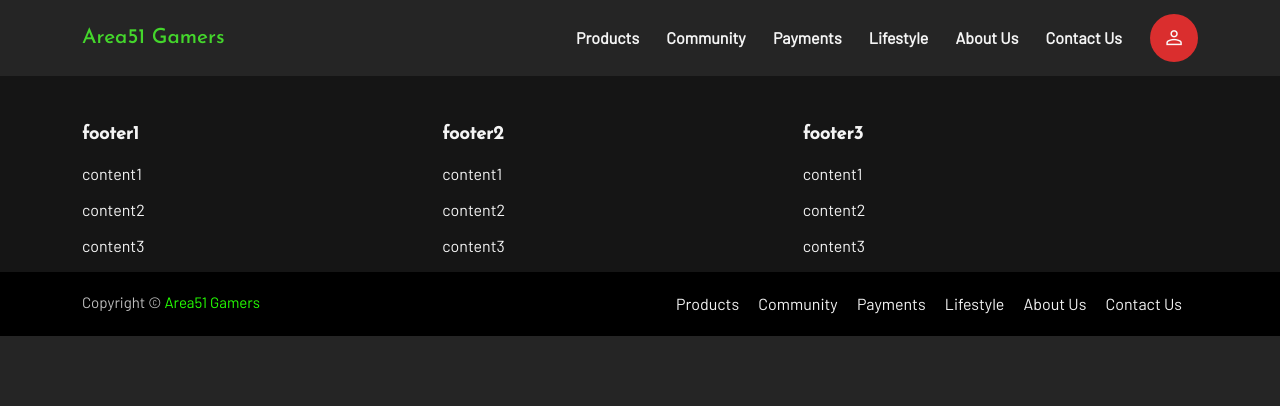
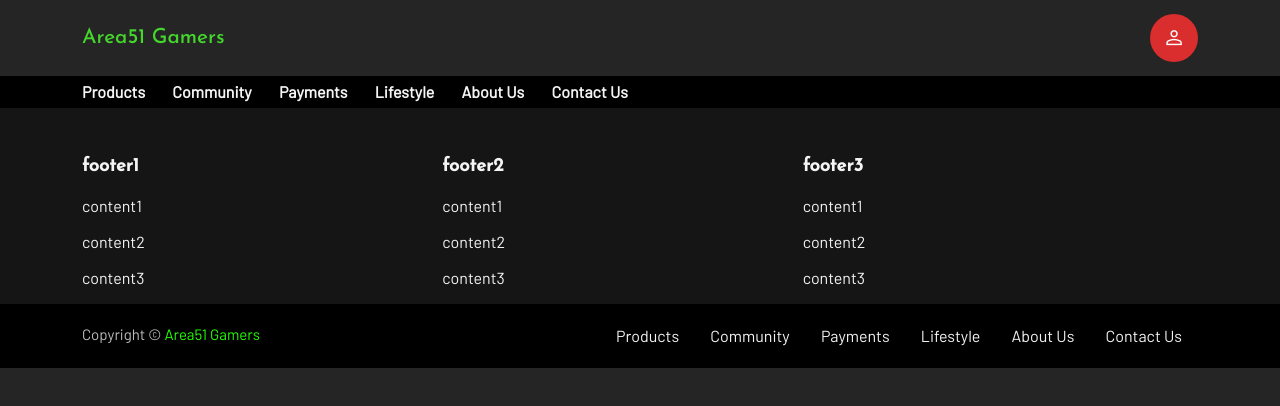
Before and after one commit to eshwinrio/area51-gamers, a plain HTML site: page index.html in a window 1280 px wide. Drawn offline with nearby package versions, Linux system fonts and the light colour scheme.

Commit message:
Moved links to overflowed container

```diff
--- a/css/components.css
+++ b/css/components.css
@@ -169,6 +169,11 @@ button.secondary,
     color: var(--color-default-light);
 }
 
+.button.smol {
+    font-size: 0.78em;
+    padding: 0.67rem 0.315rem;
+}
+
 button.icon,
 .button.icon {
     display: flex;
@@ -211,6 +216,33 @@ button.icon>.material-symbols-outlined,
 
 
 
+/* Nav styles */
+nav ul {
+    list-style: none;
+    margin: 0;
+    padding: 0;
+}
+
+nav ul li {
+    display: inline-block;
+}
+/* Nav styles ends here*/
+
+
+
+/* Header styles */
+header nav {
+    background: #000;
+    overflow-x: auto;
+}
+
+header nav ul {
+    white-space: nowrap;
+}
+/* Header styles ends here */
+
+
+
 /* Toolbar */
 .toolbar {
     --toolbar-height: 76px;
@@ -226,6 +258,7 @@ button.icon>.material-symbols-outlined,
 .toolbar .actions {
     display: flex;
     flex-direction: row-reverse;
+    flex-wrap: wrap;
     align-items: center;
 }
 
@@ -249,63 +282,10 @@ button.icon>.material-symbols-outlined,
     .toolbar .actions>*:last-child {
         margin-right: 0;
     }
-
-    .toolbar .nav-toggle {
-        display: none;
-    }
 }
 /* Toolbar styles ends here */
 
 
-
-/* Nav styles */
-nav ul {
-    position: fixed;
-    list-style: none;
-    margin: 0;
-    padding: 0;
-    background-color: var(--color-background-paper);
-    border-radius: var(--border-radius);
-    transition: all 0.5s ease-in-out;
-}
-
-nav ul .button {
-    width: 100%;
-    padding: var(--dimen-space-default);
-}
-
-nav ul.invisible {
-    display: none;
-}
-
-@media (min-width: 992px) {
-    nav ul {
-        position: relative;
-        display: block;
-        background-color: transparent;
-    }
-
-    nav ul>li {
-        display: inline-block;
-    }
-
-    nav ul .button {
-        width: 100%;
-        padding: var(--button-pad-y) var(--button-pad-x);
-    }
-
-    nav ul.invisible {
-        display: block;
-    }
-}
-/* Nav styles ends here*/
-
-
-
-header a {
-    color: inherit;
-    text-decoration: none;
-}
 
 .logo {
     font-family: var(--font-heading);
@@ -404,11 +384,3 @@ footer .category {
 .footer-bottom .button {
     font-weight: lighter;
 }
-
-.footer-bottom .button:first-child {
-    margin-left: calc(var(--button-pad-x) * -1);
-}
-
-.footer-bottom .button:last-child {
-    margin-right: calc(var(--button-pad-x) * -1);
-}
--- a/index.html
+++ b/index.html
@@ -22,14 +22,19 @@
   <header>
     <div class="container">
       <div class="toolbar">
-        <div class="logo">
-          <a href="/">Area51 Gamers</a>
+        <a href="/" class="logo">Area51 Gamers</a>
+        <div class="actions">
+          <a href="/account" class="button icon smol secondary">
+            <span class="material-symbols-outlined">person</span>
+          </a>
         </div>
-        <div class="actions">
+      </div>
+    </div>
     <nav>
-            <ul class="invisible" id="nav-menu">
+      <div class="container">
+        <ul>
           <li>
-                <a href="/products" class="button">Products</a>
+            <a href="/products" class="button edge-start">Products</a>
           </li>
           <li>
             <a href="/community" class="button">Community</a>
@@ -47,16 +52,8 @@
             <a href="/contact" class="button">Contact Us</a>
           </li>
         </ul>
-            <button type="button" class="button nav-toggle" id="nav-toggle" aria-controls="menu" aria-expanded="false">
-              <span class="material-symbols-outlined">menu</span>
-            </button>
+      </div>
     </nav>
-          <a href="/account" class="button icon secondary">
-            <span class="material-symbols-outlined">person</span>
-          </a>
-        </div>
-      </div>
-    </div>
   </header>
 
   <footer>
@@ -91,24 +88,24 @@
     <div class="footer-bottom">
       <div class="container">
         <p class="body1">Copyright &copy; <a href="#">Area51 Gamers</a></p>
-        <ul class="invisible" id="nav-menu">
+        <ul>
           <li>
-            <a href="/products" class="button">Products</a>
+            <a href="/products" class="button edge-start">Products</a>
           </li>
           <li>
-            <a href="/community" class="button">Community</a>
+            <a href="/community" class="button edge-start">Community</a>
           </li>
           <li>
-            <a href="/payments" class="button">Payments</a>
+            <a href="/payments" class="button edge-start">Payments</a>
           </li>
           <li>
-            <a href="/lifestyle" class="button">Lifestyle</a>
+            <a href="/lifestyle" class="button edge-start">Lifestyle</a>
           </li>
           <li>
-            <a href="/about" class="button">About Us</a>
+            <a href="/about" class="button edge-start">About Us</a>
           </li>
           <li>
-            <a href="/contact" class="button">Contact Us</a>
+            <a href="/contact" class="button edge-start edge-end">Contact Us</a>
           </li>
         </ul>
       </div>
```
Lines whose indentation alone changed are shown as unchanged.
